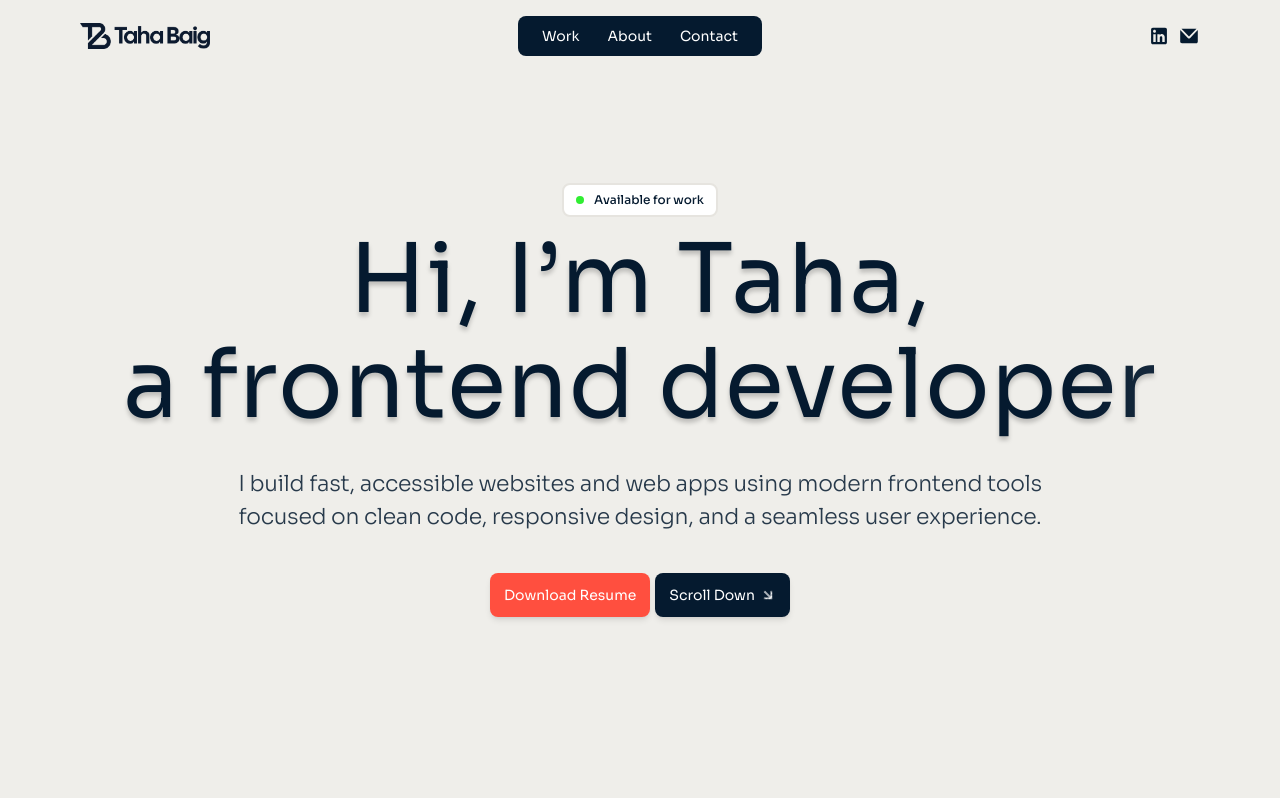
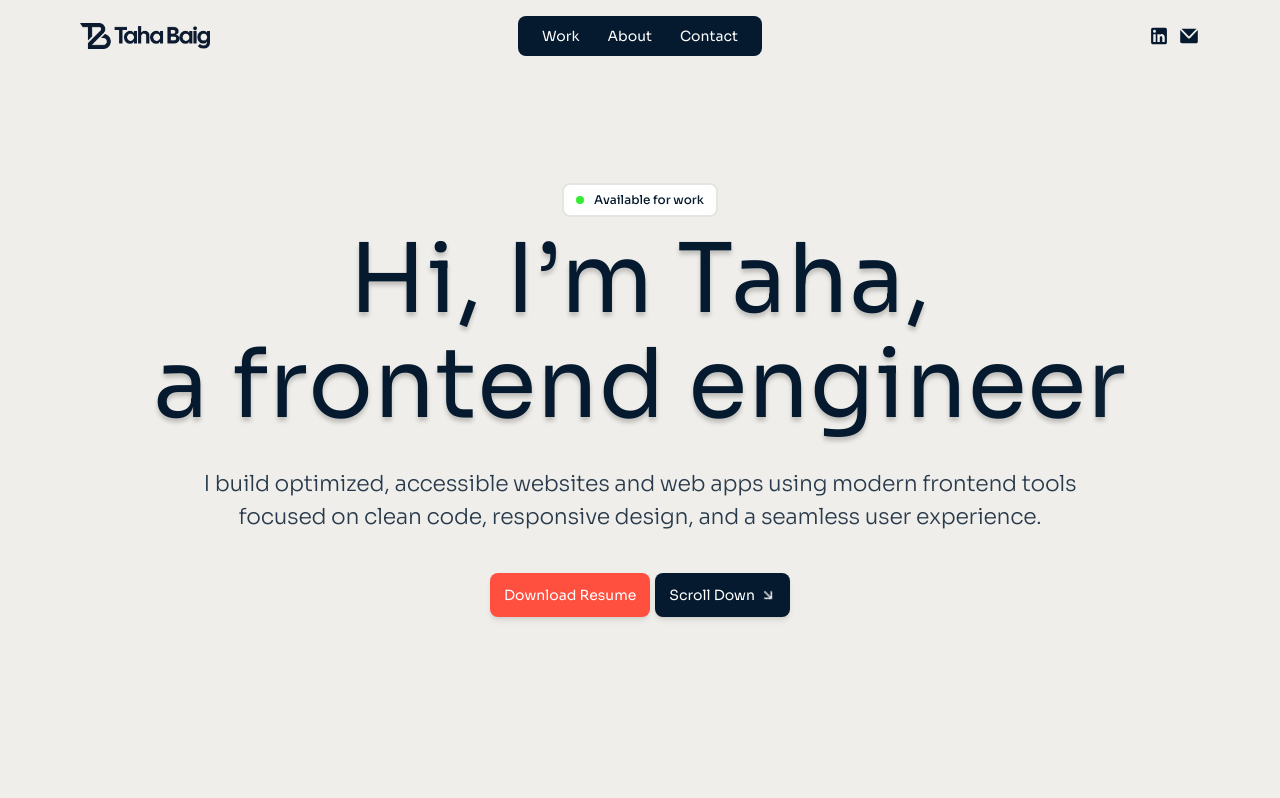
Before and after one commit to tahabaigdev/dev-portfolio, a React (Vite) app: page / in a window 1280 px wide. Shown: the top 798 px of the page. Built offline with nearby package versions, Linux system fonts and the light colour scheme.

Commit message:
changes updated

```diff
--- a/src/components/section/AboutSection.tsx
+++ b/src/components/section/AboutSection.tsx
@@ -18,17 +18,17 @@ const social = [
 
 const experience = [
   {
-    field: "Frontend Web Developer",
+    field: "Frontend Engineer",
     company: "CreativePixels",
     year: "2025 - Present",
   },
   {
-    field: "Frontend Developer",
+    field: "Frontend Engineer",
     company: "RadixTech",
     year: "2024 - 2025",
   },
   {
-    field: "Frontend Developer",
+    field: "Frontend Engineer",
     company: "Frototype Agency",
     year: "2024 - 2024",
   },
@@ -67,7 +67,7 @@ const AboutSection = () => {
             </h3>
 
             <p className="max-w-[20rem] text-[1.4rem] leading-[2.24rem]">
-              Frontend Developer Based in Pakistan.
+              Frontend Engineer Based in Pakistan.
             </p>
           </div>
 
@@ -100,7 +100,7 @@ const AboutSection = () => {
 
         <div className="flex flex-col gap-[3.2rem] text-[1.4rem] leading-[2.2rem] lg:text-[1.6rem] lg:leading-[2.4rem]">
           <p>
-            Hi there! I'm Taha, a Frontend Developer with 2+ years of experience
+            Hi there! I'm Taha, a Frontend Engineer with 2+ years of experience
             in this game. I confidently build fast, responsive web interfaces
             using modern tools and frameworks. I focus on writing clean,
             maintainable code and delivering smooth, user-friendly experiences.
--- a/src/components/section/HeroSection.tsx
+++ b/src/components/section/HeroSection.tsx
@@ -4,7 +4,7 @@ import { Button } from "../ui/button";
 import { useLenisScroll } from "@/hooks/useLenis";
 
 const HeroSection = () => {
-  const HeadingText = "Hi, I’m Taha,\na frontend developer";
+  const HeadingText = "Hi, I’m Taha,\na frontend engineer";
   const lenisRef = useLenisScroll();
 
   const handleNavClick = (e: React.MouseEvent, link: string) => {
@@ -34,9 +34,9 @@ const HeroSection = () => {
           </h1>
 
           <p className="mt-[2rem] mb-[3rem] text-[1.4rem] font-light opacity-85 md:mt-[3rem] md:mb-[4rem] md:text-[2.2rem] md:leading-[3.3rem] md:tracking-[-0.3px] lg:max-w-[80%]">
-            I build fast, accessible websites and web apps using modern frontend
-            tools focused on clean code, responsive design, and a seamless user
-            experience.
+            I build optimized, accessible websites and web apps using modern
+            frontend tools focused on clean code, responsive design, and a
+            seamless user experience.
           </p>
 
           <div className="flex w-full flex-col items-center justify-center gap-[.5rem] px-[4rem] md:flex-row">
@@ -50,41 +50,6 @@ const HeroSection = () => {
               <span>Scroll Down</span>
               <ArrowDown className="size-[1.6rem] -rotate-45 transition-all duration-200 group-hover:rotate-0" />
             </Button>
-
-            {/* <div className="flex items-center gap-[2rem]">
-              <ul className="flex items-center">
-                {clients.map((item, idx) => (
-                  <li
-                    key={idx}
-                    className="shadow-01 -mx-[.8rem] aspect-square size-[3.5rem] overflow-hidden rounded-[.8rem] grayscale md:size-[4rem]"
-                  >
-                    <img
-                      src={item.src}
-                      alt={item.alt}
-                      className="size-full object-cover object-center"
-                      loading="lazy"
-                    />
-                  </li>
-                ))}
-              </ul>
-
-              <div className="flex flex-col gap-[.5rem]">
-                <ul className="flex items-center">
-                  {[...Array(5)].map((_, idx) => (
-                    <li
-                      key={idx}
-                      className="relative flex size-[1.4rem] items-center justify-center"
-                    >
-                      <img src="/images/star.svg" alt="Icon" />
-                    </li>
-                  ))}
-                </ul>
-
-                <h6 className="text-left text-[1.2rem] leading-[1.4rem] font-medium md:text-[1.4rem]">
-                  Trusted by 40+ clients
-                </h6>
-              </div>
-            </div> */}
           </div>
         </div>
       </div>
```
